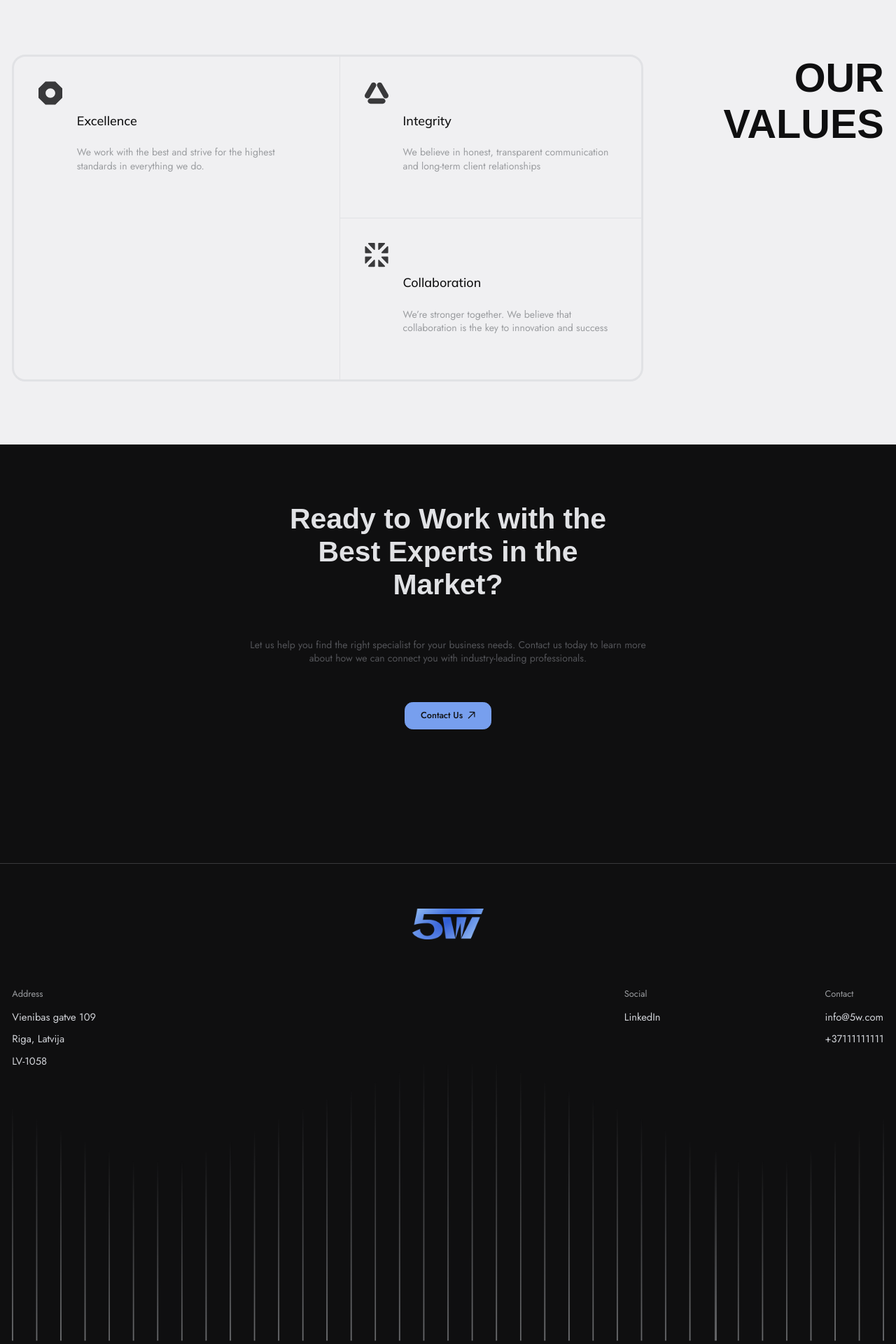
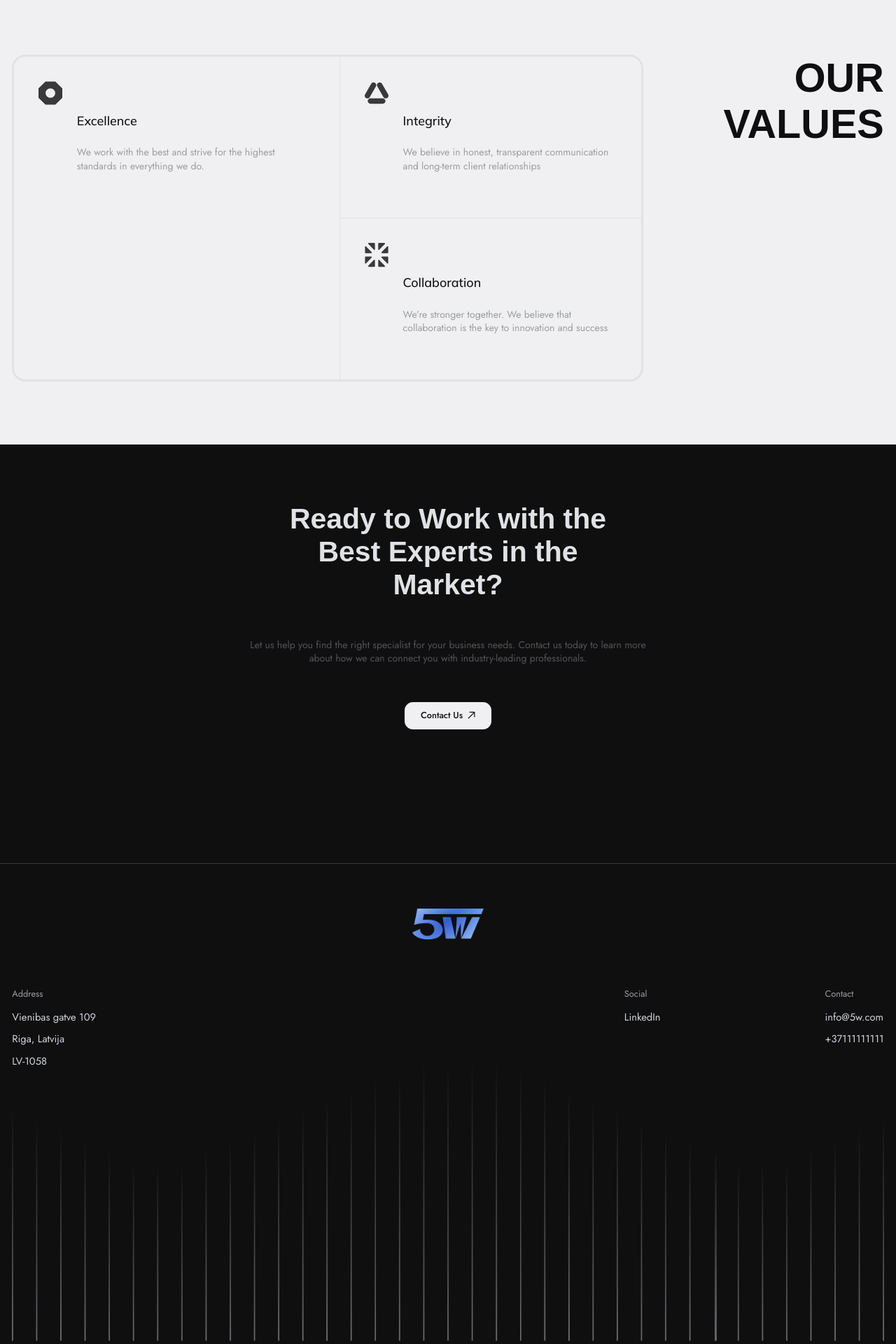
Before and after one commit to amaksix/5w, a Jekyll site: the page built from en/about.md, in a window 1280 px wide. Shown: the part 2945-4865 px from the top of the page at 70% size. Built offline with Jekyll 4.4.1, drawn with Linux system fonts in a browser that asks for light colours; some web fonts are replaced.

Commit message:
fix for the about us

```diff
--- a/_layouts/aboutus.html
+++ b/_layouts/aboutus.html
@@ -19,9 +19,9 @@
     <!-- Optional: 48x48px favicon for some browsers or desktop apps -->
     <link rel="icon" href="../assets/images/48х48.png" sizes="48x48" type="image/png">
 </head>
-<body>
+<body class="body">
     {% include header.html %}  <!-- Reusable Header -->
-    <div>
+    <div >
         <div class="aboutus-first-container">
             <h1 id="header-01">{{ site.data.translations[page.lang].aboutus_header}}</h1>
             <p class="regular-text">{{ site.data.translations[page.lang].aboutus_first_text}}</p>
--- a/assets/css/aboutus.css
+++ b/assets/css/aboutus.css
@@ -13,6 +13,7 @@
 :root {
     --transition: 0.5s;
   }
+
 .aboutus-first-container{
     text-align: center;
     margin: auto;
@@ -83,6 +84,14 @@
 .aboutus-forth-block-container{
     margin-left: 1.35vw;
     margin-right: 1.35vw;
+}
+.body{
+    margin: 0;
+    background-color: #F0F0F2;
+    transition: var(--transition);
+  }
+  .body-changed {
+    background-color: #0F0F10;
 }
 .aboutus-forth-block-content{
     display: grid;
@@ -255,10 +264,10 @@
 }
 .aboutus-contact-us-button{
     margin-top: 4.1vw;
-    background-color: #779FEE;
+    background-color: #F0F0F2;
     border: solid;
     border-width: 0.13vw;
-    border-color: #779FEE;
+    border-color: #F0F0F2;
     display: grid;
     grid-template-columns: auto auto;
     gap: 0.5vw;
--- a/assets/scripts/aboutUsTransition.js
+++ b/assets/scripts/aboutUsTransition.js
@@ -7,9 +7,10 @@
     const icons =   document.querySelectorAll(".aboutus-fifth-block-content-image");
     const texsts = document.querySelectorAll(".aboutus-fifth-block-content-text");
     const header = document.querySelector(".aboutus-fifth-block-header");
+    const body =  document.querySelector(".body");
     function handleScroll() {
         const blockTop = block.getBoundingClientRect().top;
-        const windowHeight = window.innerHeight/2.5;
+        const windowHeight = window.innerHeight/3;
 
         if (blockTop <= windowHeight) {
             block.classList.add("aboutus-fifth-block-container-changed");
@@ -26,6 +27,7 @@
             texsts.forEach((text) => {
                text.classList.add("aboutus-fifth-block-content-text-changed");
             });
+            body.classList.add("body-changed");
         } else {
             block.classList.remove("aboutus-fifth-block-container-changed");
             one.classList.remove("aboutus-fifth-block-left-content-container-changed");
@@ -41,6 +43,7 @@
             texsts.forEach((text) => {
                 text.classList.remove("aboutus-fifth-block-content-text-changed");
             });
+            body.classList.remove("body-changed");
         }
     }
 
```
